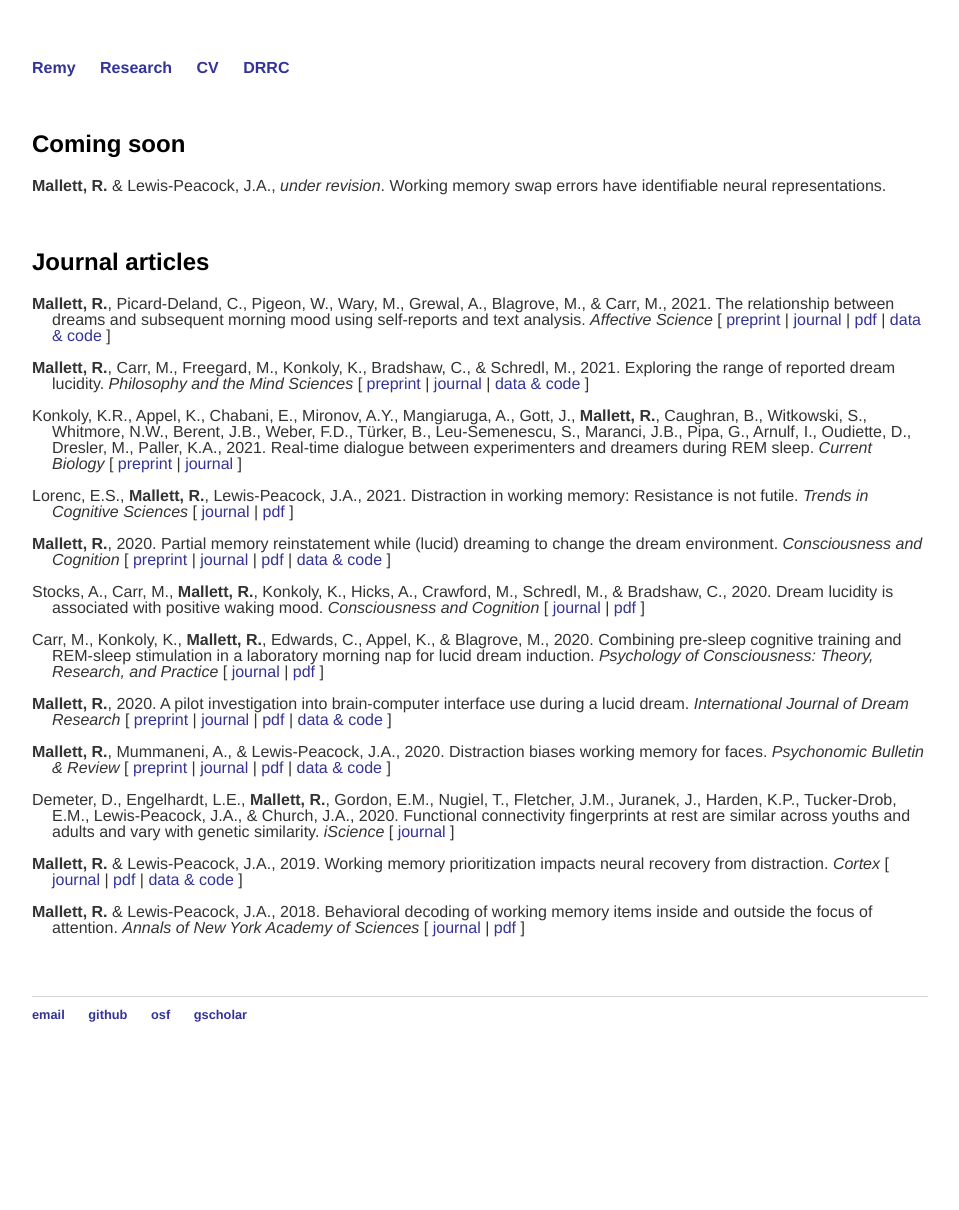
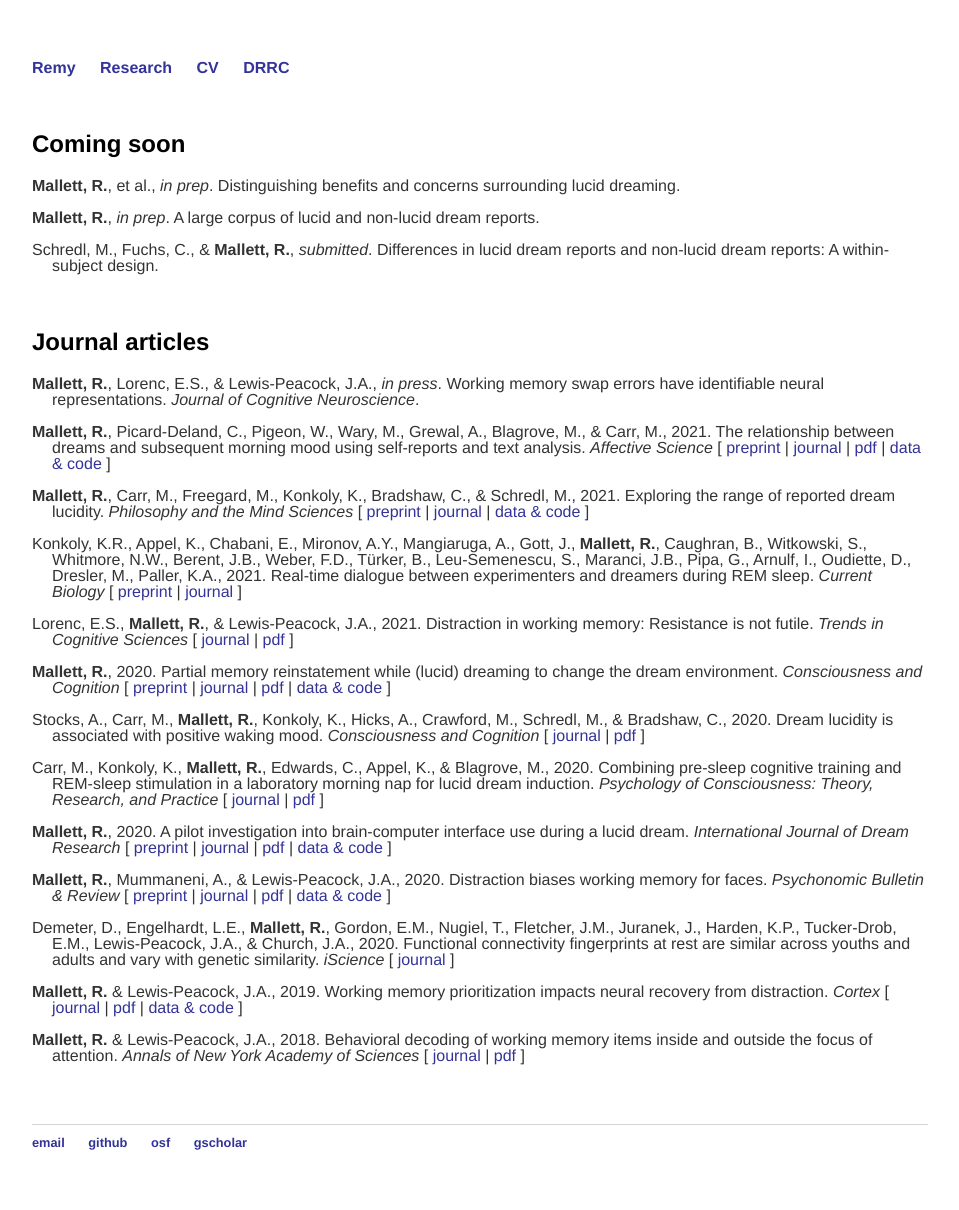
Before and after one commit to remrama/remrama.github.io, a Jekyll site: the page built from research/index.html, in a window 1280 px wide. Shown: the whole page, without its empty margins (160-1119 px from the left). Built offline with Jekyll 4.4.1, drawn with Linux system fonts in a browser that asks for light colours; before the commit the page ends 1082 px from its top, so only the background shows below that.

Commit message:
swaprep. the end of an era.

```diff
--- a/research/index.html
+++ b/research/index.html
@@ -9,12 +9,21 @@ title: Research
     <h2>Coming soon</h2>
 
     <p class="hanging">
-        <strong>Mallett, R.</strong> & Lewis-Peacock, J.A., <em>under revision</em>. Working memory swap errors have identifiable neural representations.
+        <strong>Mallett, R.</strong>, et al., <em>in prep</em>. Distinguishing benefits and concerns surrounding lucid dreaming.
+    </p>
+    <p class="hanging">
+        <strong>Mallett, R.</strong>, <em>in prep</em>. A large corpus of lucid and non-lucid dream reports.
+    </p>
+    <p class="hanging">
+        Schredl, M., Fuchs, C., & <strong>Mallett, R.</strong>, <em>submitted</em>. Differences in lucid dream reports and non-lucid dream reports: A within-subject design.
     </p>
 
     <br>
     <h2>Journal articles</h2>
 
+    <p class="hanging">
+        <strong>Mallett, R.</strong>, Lorenc, E.S., & Lewis-Peacock, J.A., <em>in press</em>. Working memory swap errors have identifiable neural representations. <em>Journal of Cognitive Neuroscience</em>.
+    </p>
     <p class="hanging">
         <strong>Mallett, R.</strong>, Picard-Deland, C., Pigeon, W., Wary, M., Grewal, A., Blagrove, M., & Carr, M., 2021. The relationship between dreams and subsequent morning mood using self-reports and text analysis. <em>Affective Science</em> [ <a href="https://doi.org/10.31219/osf.io/t6fpb">preprint</a> | <a href="https://doi.org/10.1007/s42761-021-00080-8">journal</a> | <a href="https://drive.google.com/file/d/19e1mq7_tgcSsE301EjVdtKILx6mUxC98/view?usp=sharing">pdf</a> | <a href="https://osf.io/2xy5p/">data & code</a> ]
     </p>
@@ -25,7 +34,7 @@ title: Research
         Konkoly, K.R., Appel, K., Chabani, E., Mironov, A.Y., Mangiaruga, A., Gott, J., <strong>Mallett, R.</strong>, Caughran, B., Witkowski, S., Whitmore, N.W., Berent, J.B., Weber, F.D., Türker, B., Leu-Semenescu, S., Maranci, J.B., Pipa, G., Arnulf, I., Oudiette, D., Dresler, M., Paller, K.A., 2021. Real-time dialogue between experimenters and dreamers during REM sleep. <em>Current Biology</em> [ <a href="https://ssrn.com/abstract=3606772">preprint</a> | <a href="https://doi.org/10.1016/j.cub.2021.01.026">journal</a> ]
     </p>
     <p class="hanging">
-        Lorenc, E.S., <strong>Mallett, R.</strong>, Lewis-Peacock, J.A., 2021. Distraction in working memory: Resistance is not futile. <em>Trends in Cognitive Sciences</em> [ <a href="https://doi.org/10.1016/j.tics.2020.12.004">journal</a> | <a href="https://drive.google.com/file/d/1gUVtDA4Nayy2XzjckHpKebUpNZL3KN1F/view?usp=sharing">pdf</a> ]
+        Lorenc, E.S., <strong>Mallett, R.</strong>, & Lewis-Peacock, J.A., 2021. Distraction in working memory: Resistance is not futile. <em>Trends in Cognitive Sciences</em> [ <a href="https://doi.org/10.1016/j.tics.2020.12.004">journal</a> | <a href="https://drive.google.com/file/d/1gUVtDA4Nayy2XzjckHpKebUpNZL3KN1F/view?usp=sharing">pdf</a> ]
     </p>
     <p class="hanging">
         <strong>Mallett, R.</strong>, 2020. Partial memory reinstatement while (lucid) dreaming to change the dream environment. <em>Consciousness and Cognition</em> [ <a href="https://doi.org/10.31219/osf.io/rh4qs">preprint</a> | <a href="https://doi.org/10.1016/j.concog.2020.102974">journal</a> | <a href="https://drive.google.com/file/d/1X5voINJmBKvnQ3HmQa1ATF4doib_g9JI/view?usp=sharing">pdf</a> | <a href="https://osf.io/ndvj9/">data & code</a> ]
```
